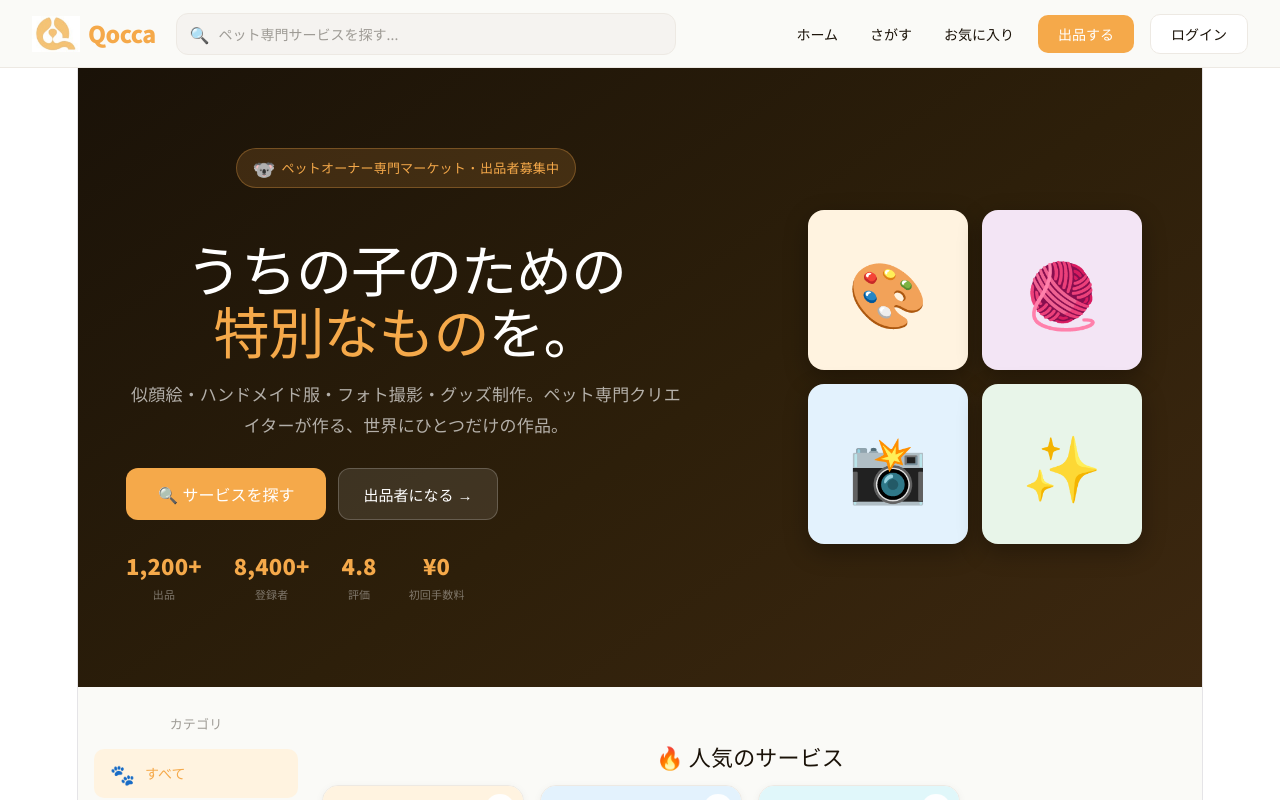
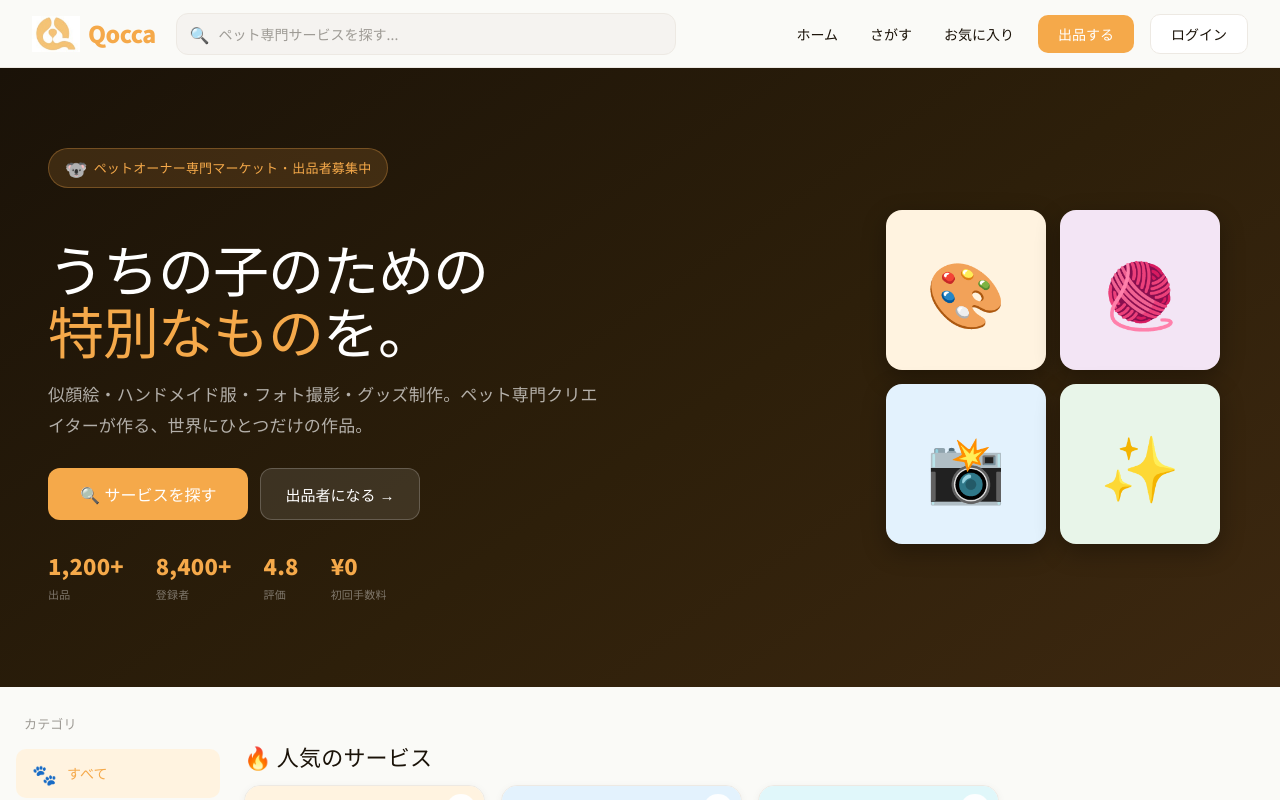
Before and after one commit to masakazu-1204/qocca, a React (Vite) app: page / in a window 1280 px wide. Shown: the top 800 px of the page. Built offline with nearby package versions, Linux system fonts and the light colour scheme.

Commit message:
Update index.css

```diff
--- a/src/index.css
+++ b/src/index.css
@@ -51,11 +51,10 @@
 }
 
 #root {
-  width: 1126px;
+  width: 100%;
   max-width: 100%;
-  margin: 0 auto;
-  text-align: center;
-  border-inline: 1px solid var(--border);
+  margin: 0;
+  text-align: left;
   min-height: 100svh;
   display: flex;
   flex-direction: column;
```
